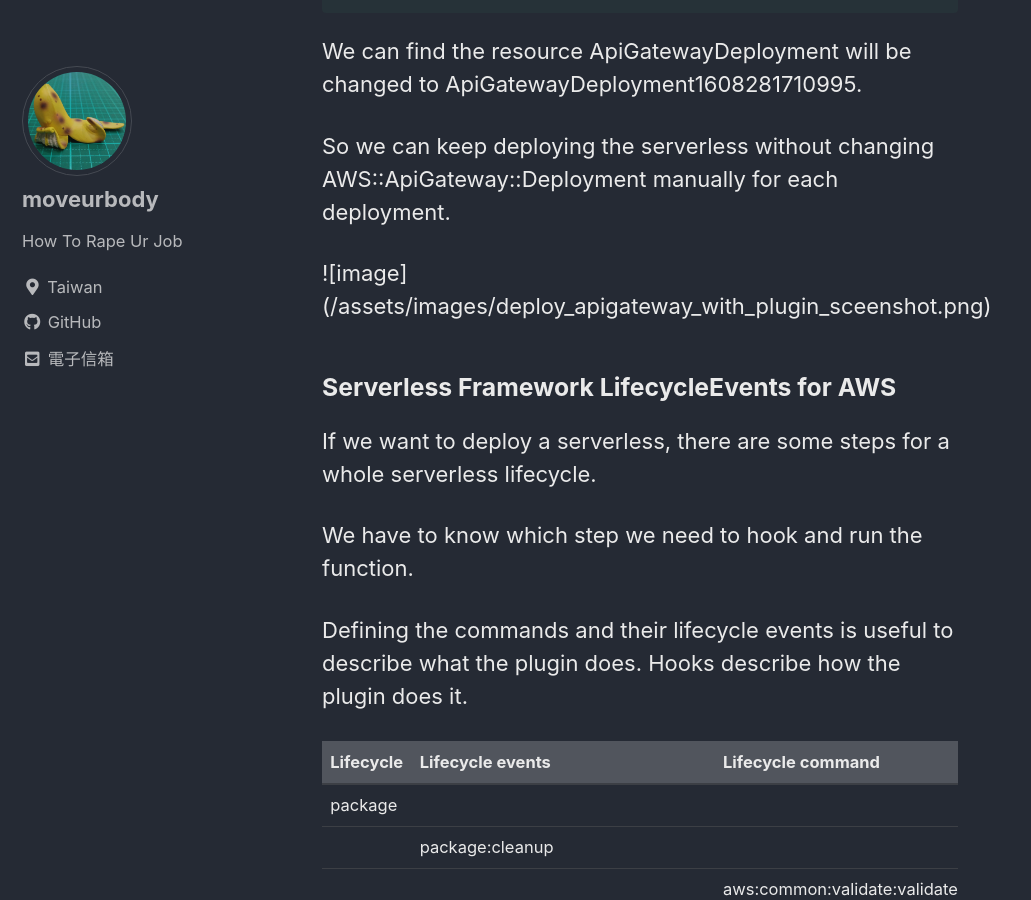
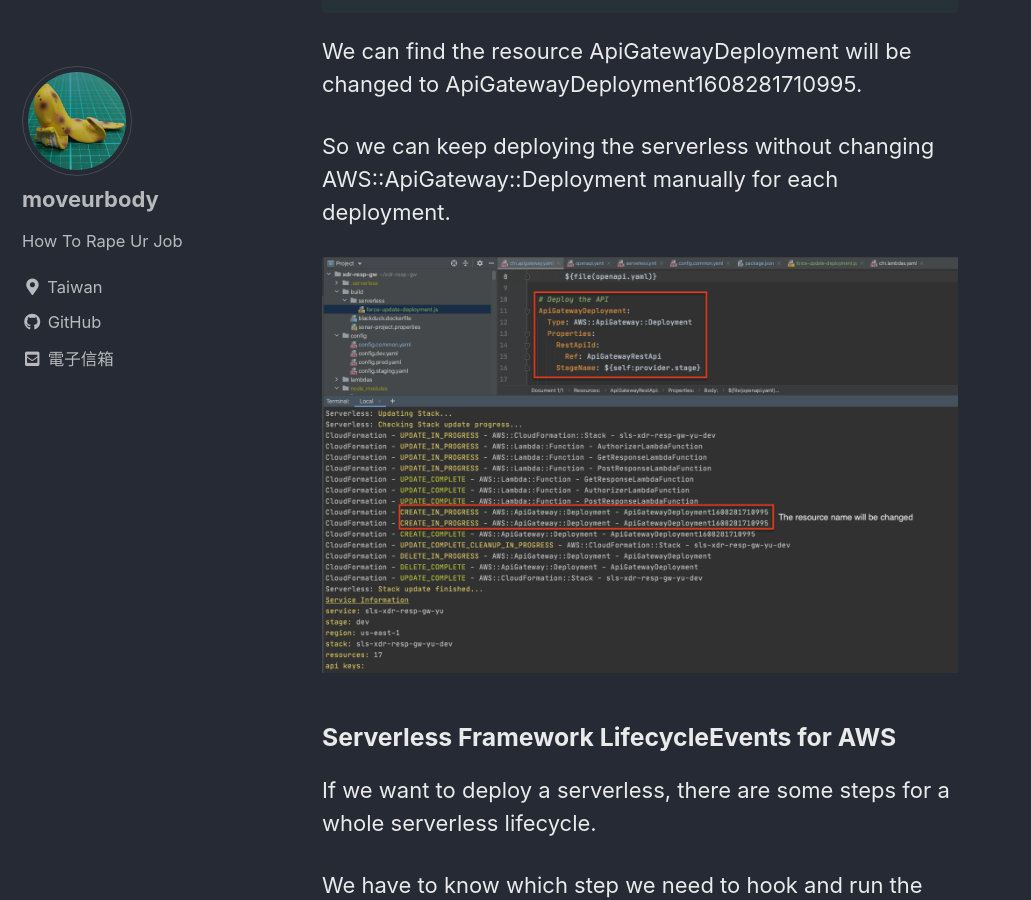
Before and after one commit to moveurbody/blog, a Jekyll site: the page built from _posts/2021-01-01-How-to-create-a-plugin-function-for-the-Serverless-Framework.md, in a window 1280 px wide and 900 px high, scrolled down 2264 px. Shown: the whole window, without its empty margins (0-1031 px from the left). Built offline with Jekyll 4.4.1, drawn with Linux system fonts in a browser that asks for light colours; cached includes are drawn as plain includes.

```diff
--- a/_config.yml
+++ b/_config.yml
@@ -21,8 +21,8 @@ title_separator          : "-"
 subtitle                 : # site tagline that appears below site title in masthead
 name                     : "moveurbody"
 description              : "I chose not to choose life. I chose something else."
-url                      : # the base hostname & protocol for your site e.g. "https://mmistakes.github.io"
-baseurl                  : # the subpath of your site, e.g. "/blog"
+url                      : "https://moveurbody.github.io" # the base hostname & protocol for your site e.g. "https://mmistakes.github.io"
+baseurl                  : "/blog" # the subpath of your site, e.g. "/blog"
 repository               : # GitHub username/repo-name e.g. "mmistakes/minimal-mistakes"
 teaser                   : # path of fallback teaser image, e.g. "/assets/images/500x300.png"
 logo                     : # path of logo image to display in the masthead, e.g. "/assets/images/88x88.png"
--- a/_posts/2021-01-01-How-to-create-a-plugin-function-for-the-Serverless-Framework.md
+++ b/_posts/2021-01-01-How-to-create-a-plugin-function-for-the-Serverless-Framework.md
@@ -61,7 +61,7 @@ We can find the resource ApiGatewayDeployment will be changed to ApiGatewayDeplo
 
 So we can keep deploying the serverless without changing AWS::ApiGateway::Deployment manually for each deployment.
 
-![image] (/assets/images/deploy_apigateway_with_plugin_sceenshot.png)
+![image-left]({{ site.url }}{{ site.baseurl }}/assets/images/deploy_apigateway_with_plugin_sceenshot.png)
 
 ### Serverless Framework LifecycleEvents for AWS
 If we want to deploy a serverless, there are some steps for a whole serverless lifecycle.
```
